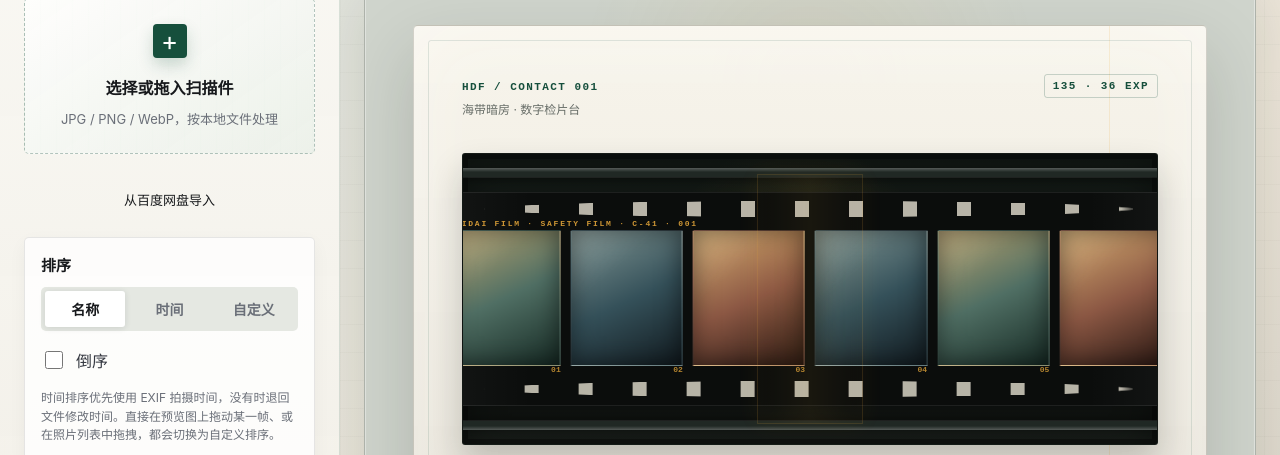
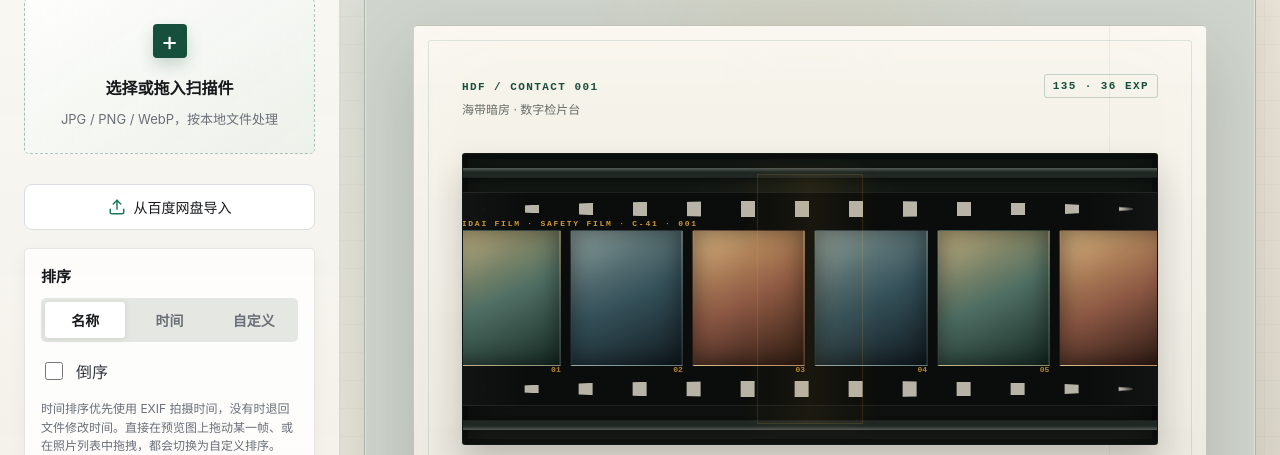
Before and after one commit to Judian99/film-index-generator, a plain HTML site: page index.html in a window 1280 px wide. Shown: the part 124-579 px from the top of the page. Drawn offline with Linux system fonts and the light colour scheme.

Commit message:
style: 优化百度网盘导入按钮样式，符合应用主色调

```diff
--- a/app.js
+++ b/app.js
@@ -3084,12 +3084,19 @@
   const baiduPanButton = document.createElement('button');
   baiduPanButton.type = 'button';
   baiduPanButton.className = 'baidu-pan-button';
-  baiduPanButton.textContent = '从百度网盘导入';
+  baiduPanButton.innerHTML = `
+    <span class="icon"><svg viewBox="0 0 24 24" fill="none" stroke="currentColor" stroke-width="2" stroke-linecap="round" stroke-linejoin="round">
+      <path d="M21 15v4a2 2 0 0 1-2 2H5a2 2 0 0 1-2-2v-4"/>
+      <polyline points="17 8 12 3 7 8"/>
+      <line x1="12" y1="3" x2="12" y2="15"/>
+    </svg></span>
+    从百度网盘导入
+  `;
   dropZone.parentNode.insertBefore(baiduPanButton, dropZone.nextSibling);
 
   baiduPanButton.addEventListener('click', async () => {
     baiduPanButton.disabled = true;
-    baiduPanButton.textContent = '检查登录状态...';
+    baiduPanButton.innerHTML = '<span class="icon"><svg viewBox="0 0 24 24" fill="none" stroke="currentColor" stroke-width="2"><circle cx="12" cy="12" r="10"/><path d="M12 6v6l4 2"/></svg></span>检查登录状态...';
     try {
       await BaiduPanIntegration.checkAuthStatus();
       await BaiduPanIntegration.openBrowser();
@@ -3098,7 +3105,14 @@
       showNotice('百度网盘连接失败，请稍后重试');
     } finally {
       baiduPanButton.disabled = false;
-      baiduPanButton.textContent = '从百度网盘导入';
+      baiduPanButton.innerHTML = `
+        <span class="icon"><svg viewBox="0 0 24 24" fill="none" stroke="currentColor" stroke-width="2" stroke-linecap="round" stroke-linejoin="round">
+          <path d="M21 15v4a2 2 0 0 1-2 2H5a2 2 0 0 1-2-2v-4"/>
+          <polyline points="17 8 12 3 7 8"/>
+          <line x1="12" y1="3" x2="12" y2="15"/>
+        </svg></span>
+        从百度网盘导入
+      `;
     }
   });
 
--- a/styles.css
+++ b/styles.css
@@ -1798,27 +1798,56 @@ a:focus-visible {
 
 /* 百度网盘导入按钮 */
 .baidu-pan-button {
+  position: relative;
   width: 100%;
-  margin-top: 8px;
-  padding: 10px 14px;
-  background: var(--surface);
-  border: 1.5px solid var(--border);
-  border-radius: 6px;
-  font-size: 13px;
+  margin-top: 12px;
+  padding: 12px 16px;
+  background: var(--panel);
+  border: 1.5px solid var(--line);
+  border-radius: 8px;
+  font-size: 14px;
+  font-weight: 500;
   color: var(--ink);
   cursor: pointer;
   transition: all 0.15s ease;
   text-align: center;
+  display: flex;
+  align-items: center;
+  justify-content: center;
+  gap: 8px;
 }
 
 .baidu-pan-button:hover {
-  background: var(--hover);
   border-color: var(--accent);
+  background: rgba(31, 122, 93, 0.04);
+  transform: translateY(-1px);
+  box-shadow: 0 4px 12px rgba(31, 122, 93, 0.15);
+}
+
+.baidu-pan-button:active {
+  transform: translateY(0);
+  box-shadow: 0 2px 6px rgba(31, 122, 93, 0.1);
 }
 
 .baidu-pan-button:disabled {
   opacity: 0.5;
   cursor: not-allowed;
+  transform: none;
+  box-shadow: none;
+}
+
+.baidu-pan-button .icon {
+  width: 18px;
+  height: 18px;
+  display: inline-flex;
+  align-items: center;
+  justify-content: center;
+  color: var(--accent);
+}
+
+.baidu-pan-button .icon svg {
+  width: 100%;
+  height: 100%;
 }
 
 /* 百度网盘文件浏览器弹窗 */
```
